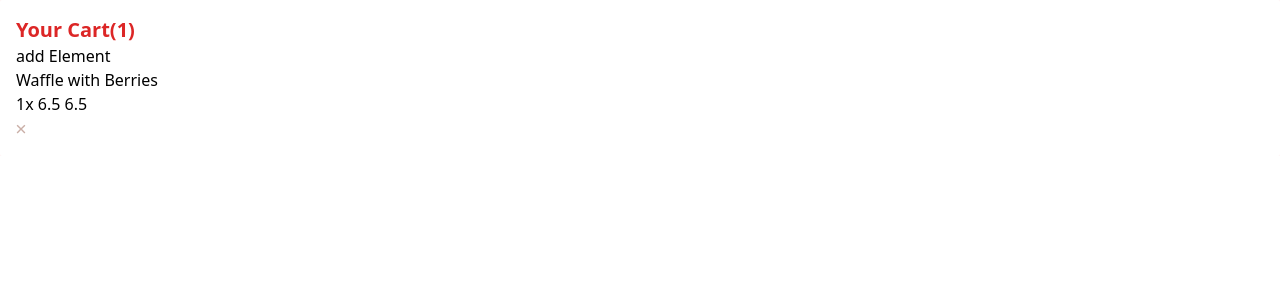
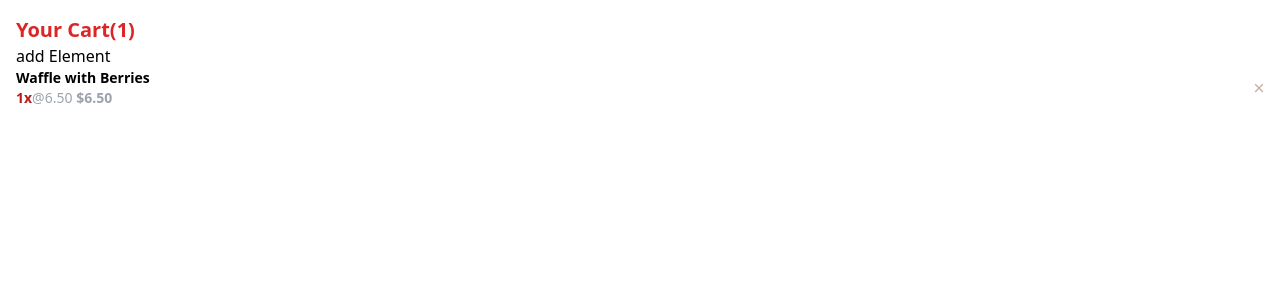
Before and after one commit to Clau4774/product-list-with-cart-main, a React (Vite) app: page / in a window 1280 px wide. Both pictures are taken after a click on the button "add Element". Shown: the top 300 px of the page. Built offline with nearby package versions, Linux system fonts and the light colour scheme.

Commit message:
Add styles and use o price with fixed value and total price

```diff
--- a/src/components/cart/CartItem.tsx
+++ b/src/components/cart/CartItem.tsx
@@ -9,12 +9,16 @@ function CartItem({ name, price, quantity }: CartItemType) {
   const { removeElement } = React.useContext(AppContext);
 
   return (
-    <div>
+    <div className="flex justify-between items-center text-sm">
       <div>
-        <h3>{name}</h3>
+        <h3 className="font-semibold">{name}</h3>
         <div>
           <p>
-            {quantity}x <span>{price}</span> <span>{totalPrice}</span>
+            <span className="text-red-700 font-semibold">{quantity}x</span>
+            <span className="text-gray-400">@{price.toFixed(2)}</span>{" "}
+            <span className="text-gray-400 font-semibold">
+              ${totalPrice.toFixed(2)}
+            </span>
           </p>
         </div>
       </div>
```
